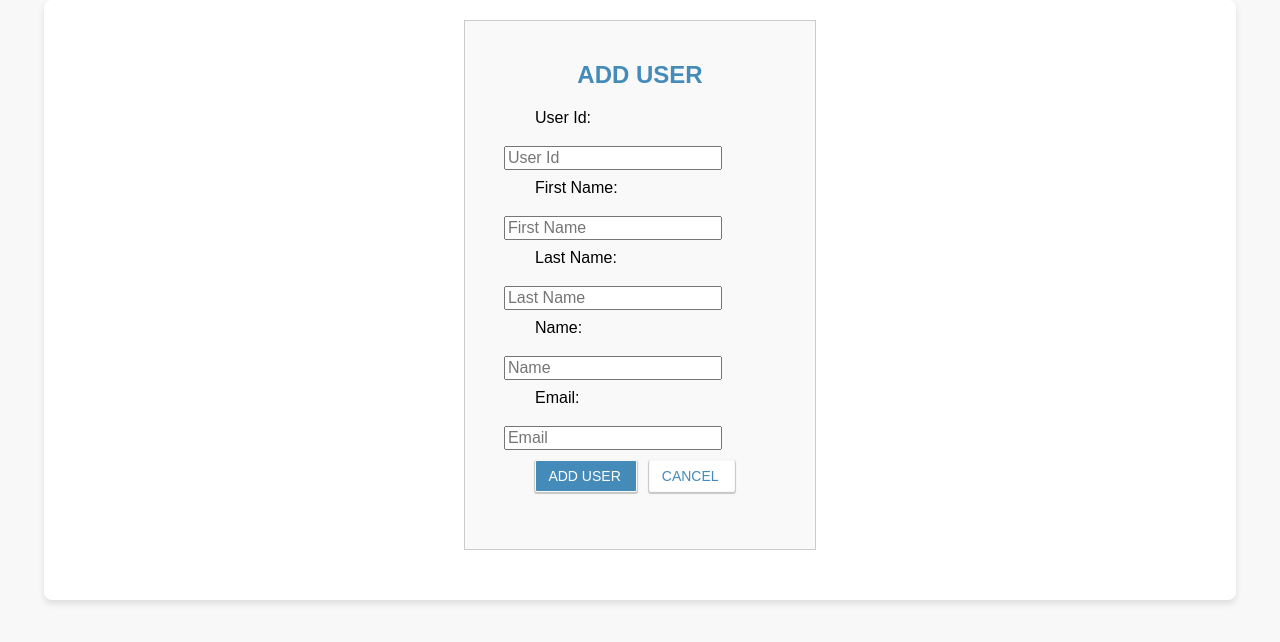
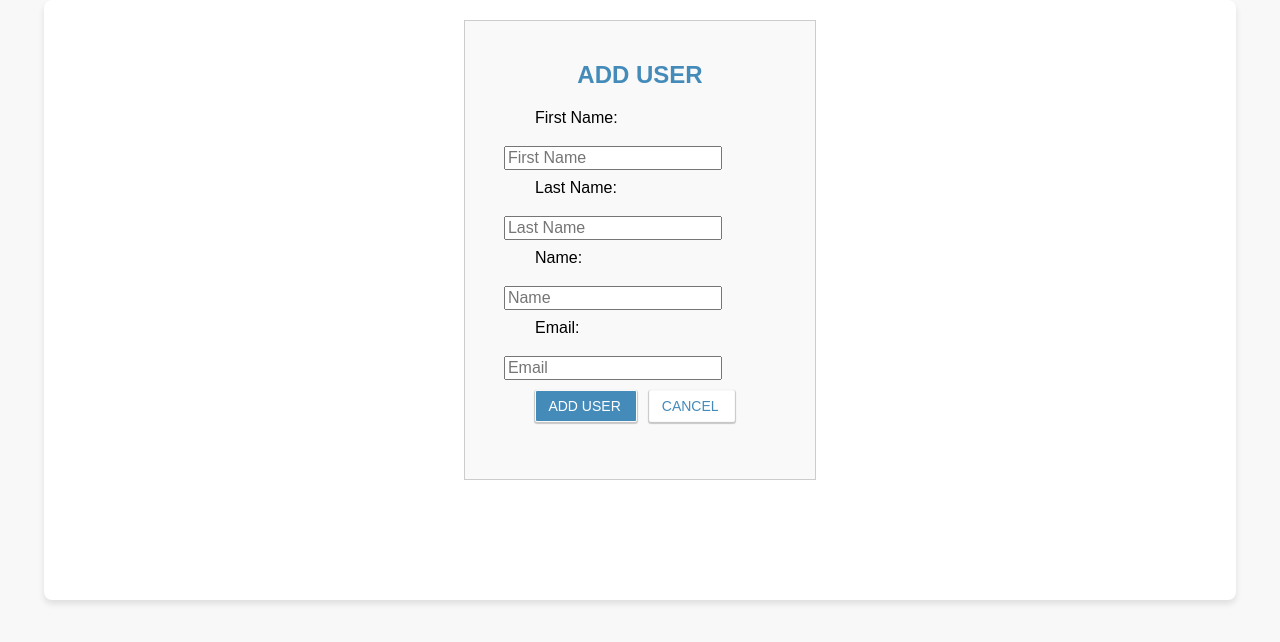
Before and after one commit to bhanuprakash94/React_Typescript_Sample_Project, a React (Create React App) app: page / in a window 1280 px wide. Both pictures are taken after a click on the button "+ ADD USER". Shown: the top 642 px of the page. Built offline with nearby package versions, Linux system fonts and the light colour scheme.

Commit message:
Update UserForm.tsx

```diff
--- a/src/UserForm.tsx
+++ b/src/UserForm.tsx
@@ -70,19 +70,19 @@ const UserForm: React.FC<UserFormProps> = ({
     const newErrors: { [key in keyof UserInterface]?: string } = {};
 
     const validationFields = name
-      ? fields.filter((field) => field.name === name)
+      ? fields.filter((field) => field.field_name === name)
       : fields;
 
     validationFields.forEach((field) => {
-      const value = data[field.name];
+      const value = data[field.field_name];
       if (field.required && (value === "" || value === undefined)) {
         newErrors[
-          field.name as keyof UserInterface
+          field.field_name as keyof UserInterface
         ] = `${field.display_name} is required.`;
-      } else if (field.name === "email") {
+      } else if (field.field_name === "email") {
         const emailRegex = /^[^\s@]+@[^\s@]+\.[^\s@]+$/;
         if (value && !emailRegex.test(value as string)) {
-          newErrors[field.name as keyof UserInterface] =
+          newErrors[field.field_name as keyof UserInterface] =
             "Please enter a valid email address.";
         }
       }
@@ -98,21 +98,21 @@ const UserForm: React.FC<UserFormProps> = ({
         <div>
           {fields.map((field) => (
             <div
-              key={field.name}
-              className={field.name === "id" ? "field_hide" : ""}
+              key={field.field_name}
+              className={field.field_name === "id" ? "field_hide" : ""}
             >
-              <label htmlFor={field.name}>{field.display_name}:</label>
+              <label htmlFor={field.field_name}>{field.display_name}:</label>
               <input
                 type={field.type}
-                name={field.name}
+                name={field.field_name}
                 placeholder={field.display_name}
-                value={(formData[field.name] ?? "") as string}
+                value={(formData[field.field_name] ?? "") as string}
                 onChange={handleChange}
                 onBlur={handleBlur}
               />
-              {errors[field.name as keyof UserInterface] && (
+              {errors[field.field_name as keyof UserInterface] && (
                 <span className="error">
-                  {errors[field.name as keyof UserInterface]}
+                  {errors[field.field_name as keyof UserInterface]}
                 </span>
               )}
             </div>
```
